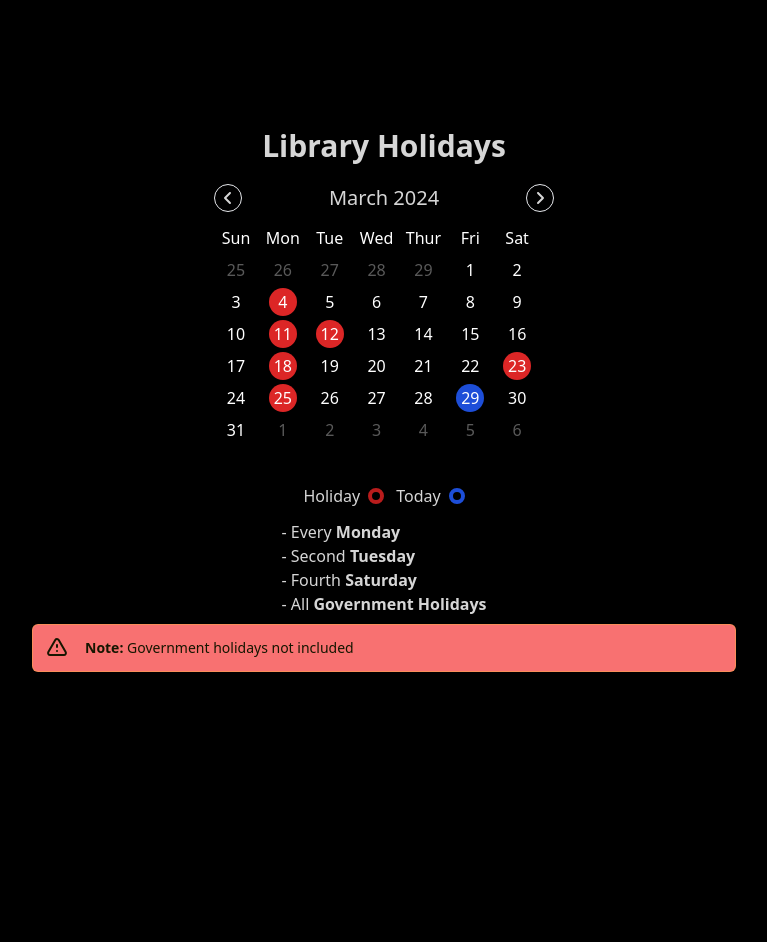
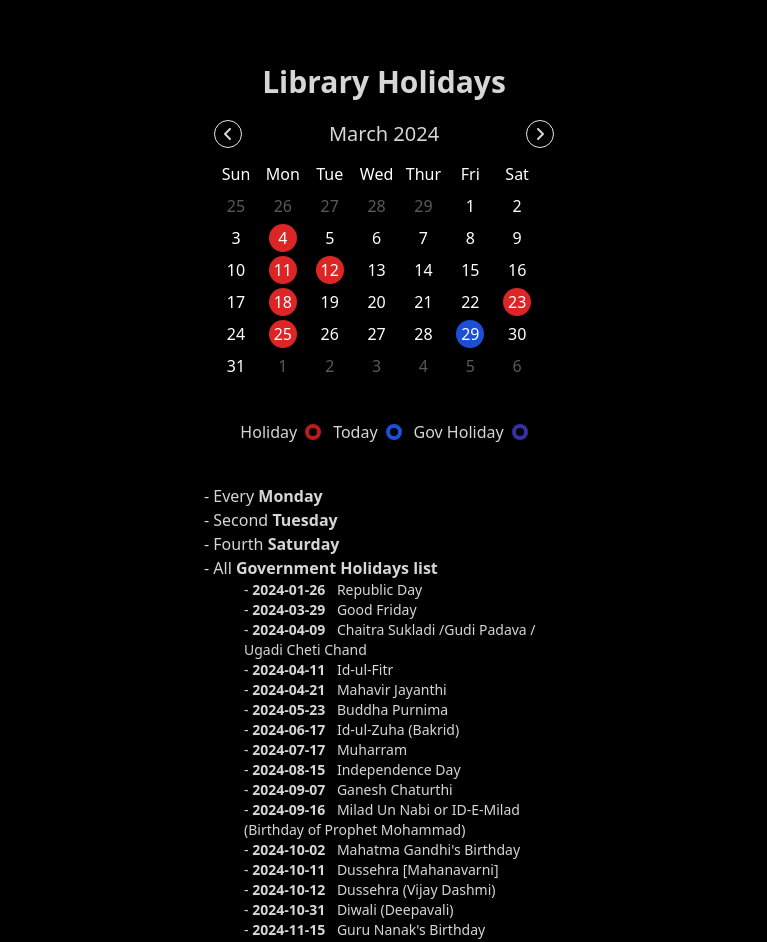
Before and after one commit to mohdfaizan5/library-holiday-checker, a React (Vite) app: page / in a window 1280 px wide. Shown: the top 942 px of the page, without its empty margins (256-1023 px from the left). Before the commit the page ends 800 px from the top, so only its background shows below. Built offline with nearby package versions, Linux system fonts and the light colour scheme.

Commit message:
Government holidays working fine and full functional

```diff
--- a/src/App.jsx
+++ b/src/App.jsx
@@ -4,9 +4,35 @@ import { Helmet } from "react-helmet";
 // import { Schema } from "react-schema.org"; // Schema.org library
 import { Analytics } from "@vercel/analytics/react";
 
+const gov_holidays = [
+  { name: "Republic Day", date: "2024-01-26" },
+  { name: "Good Friday", date: "2024-03-29" },
+  {
+    name: "Chaitra Sukladi /Gudi Padava / Ugadi Cheti Chand",
+    date: "2024-04-09",
+  },
+  { name: "Id-ul-Fitr", date: "2024-04-11" },
+  { name: "Mahavir Jayanthi", date: "2024-04-21" },
+  { name: "Buddha Purnima", date: "2024-05-23" },
+  { name: "Id-ul-Zuha (Bakrid)", date: "2024-06-17" },
+  { name: "Muharram", date: "2024-07-17" },
+  { name: "Independence Day", date: "2024-08-15" },
+  { name: "Ganesh Chaturthi", date: "2024-09-07" },
+  {
+    name: "Milad Un Nabi or ID-E-Milad (Birthday of Prophet Mohammad)",
+    date: "2024-09-16",
+  },
+  { name: "Mahatma Gandhi's Birthday", date: "2024-10-02" },
+  { name: "Dussehra [Mahanavarni]", date: "2024-10-11" },
+  { name: "Dussehra (Vijay Dashmi)", date: "2024-10-12" },
+  { name: "Diwali (Deepavali)", date: "2024-10-31" },
+  { name: "Guru Nanak's Birthday", date: "2024-11-15" },
+  { name: "Christmas Day", date: "2024-12-25" },
+];
+
 const App = () => {
   return (
-    <div className="flex flex-col items-center h-[100vh] justify-center">
+    <div className="flex flex-col items-center min-h-[100vh] justify-center">
       <Analytics />
 
       <Helmet>
@@ -44,7 +70,7 @@ const App = () => {
       {/* <h1 className="[&::selection]:text-base-content relative col-start-1 row-start-1 bg-[linear-gradient(90deg,theme(colors.error)_0%,theme(colors.secondary)_9%,theme(colors.secondary)_42%,theme(colors.primary)_47%,theme(colors.accent)_100%)] bg-clip-text [-webkit-text-fill-color:transparent] [&::selection]:bg-blue-700/20 [@supports(color:oklch(0%_0_0))]:bg-[linear-gradient(90deg,oklch(var(--s))_4%,color-mix(in_oklch,oklch(var(--s)),oklch(var(--er)))_22%,oklch(var(--p))_45%,color-mix(in_oklch,oklch(var(--p)),oklch(var(--a)))_67%,oklch(var(--a))_100.2%)] text-3xl font-bold" >Faizan</h1> */}
       <Calendar2 />
 
-      <div className="flex items-center gap-3 mt-10 mb-3">
+      <div className="flex items-center gap-3 mt-10 mb-10">
         <div className="flex items-center gap-2">
           Holiday{" "}
           <div className="p-1 border-4 border-red-700 rounded-full size-1"></div>
@@ -53,10 +79,14 @@ const App = () => {
           Today{" "}
           <div className="p-1 border-4 border-blue-700 rounded-full size-1"></div>
         </div>
+        <div className="flex items-center gap-2">
+          Gov Holiday{" "}
+          <div className="p-1 border-4 border-indigo-800 rounded-full size-1"></div>
+        </div>
       </div>
 
       {/* <div className="flex items-center gap-3 mt-10"></div> */}
-      <div>
+      <div className="pb-10">
         <h5>
           - Every <b>Monday</b>
         </h5>
@@ -67,11 +97,21 @@ const App = () => {
           - Fourth <b>Saturday</b>
         </h5>
         <h5>
-          - All <b>Government Holidays</b>
+          - All <b>Government Holidays list</b>
+          <div className="ml-10 text-sm font-light">
+            {gov_holidays.map(({ date, name }) => {
+              return (
+                <div key={date} className="max-w-80">
+                  - <span className="mr-2 font-bold">{date}</span> {name}
+                </div>
+              );
+            })}
+          </div>
         </h5>
+        <div className="px-3 py-2 mt-5 text-center text-black bg-red-200 rounded-full">Made with 💖<a className="underline " href="https://twitter.com/mohdfaizan_5/" target="_blank">mohdfaizan_5</a></div>
       </div>
       {/* <ChatBubble/> */}
-      <div
+      {/* <div
         role="alert"
         className="alert alert-warning bg-red-400 max-w-[55vw] flex max-h-12 mt-2 text-sm p-3 rounded-md"
       >
@@ -91,7 +131,7 @@ const App = () => {
         <span>
           <b>Note:</b> Government holidays not included
         </span>
-      </div>
+      </div> */}
     </div>
   );
 };
--- a/src/components/Calendar2.jsx
+++ b/src/components/Calendar2.jsx
@@ -1,6 +1,32 @@
 import React, { useState, useEffect } from "react";
 import { FaAngleRight } from "react-icons/fa6";
 import { FaAngleLeft } from "react-icons/fa6";
+
+const gov_holidays = [
+  { name: "Republic Day", date: "2024-01-26" },
+  { name: "Good Friday", date: "2024-03-29" },
+  {
+    name: "Chaitra Sukladi /Gudi Padava / Ugadi Cheti Chand",
+    date: "2024-04-09",
+  },
+  { name: "Id-ul-Fitr", date: "2024-04-11" },
+  { name: "Mahavir Jayanthi", date: "2024-04-21" },
+  { name: "Buddha Purnima", date: "2024-05-23" },
+  { name: "Id-ul-Zuha (Bakrid)", date: "2024-06-17" },
+  { name: "Muharram", date: "2024-07-17" },
+  { name: "Independence Day", date: "2024-08-15" },
+  { name: "Ganesh Chaturthi", date: "2024-09-07" },
+  {
+    name: "Milad Un Nabi or ID-E-Milad (Birthday of Prophet Mohammad)",
+    date: "2024-09-16",
+  },
+  { name: "Mahatma Gandhi's Birthday", date: "2024-10-02" },
+  { name: "Dussehra [Mahanavarni]", date: "2024-10-11" },
+  { name: "Dussehra (Vijay Dashmi)", date: "2024-10-12" },
+  { name: "Diwali (Deepavali)", date: "2024-10-31" },
+  { name: "Guru Nanak's Birthday", date: "2024-11-15" },
+  { name: "Christmas Day", date: "2024-12-25" },
+];
 
 function Calendar2() {
   const [date, setDate] = useState(new Date());
@@ -70,6 +96,24 @@ function Calendar2() {
         style += " fourth-saturday";
       }
 
+      // Check for government holidays
+      gov_holidays.forEach((each) => {
+        // console.log(
+        //   currentDate.getFullYear(),
+        //   parseInt(each.date.slice(0, 4)),
+        //   each.date
+        // );
+
+        // return
+        if (
+          currentDate.getMonth() === parseInt(each.date.slice(5, 7)) &&
+          currentDate.getFullYear() === parseInt(each.date.slice(0, 4)) &&
+          currentDate.getDate() === parseInt(each.date.slice(8, 10))
+        ) {
+          style += " gov_holiday";
+        }
+      });
+
       // ✅Check for today
       if (
         i === date.getDate() &&
@@ -98,7 +142,7 @@ function Calendar2() {
 
     const days = ["Sun", "Mon", "Tue", "Wed", "Thur", "Fri", "Sat"];
     return (
-      <div className="calendar">
+      <div className="mt-16 calendar">
         <h1 className="mb-5 text-3xl font-semibold text-center">
           Library Holidays
         </h1>
@@ -112,14 +156,16 @@ function Calendar2() {
                   setYear((year) => year - 1);
                   setMonth(12);
                 }
-                setMonth((month) => month - 1);              }}
+                setMonth((month) => month - 1);
+              }}
             />
           </button>
           <h3 className="mb-3 text-xl font-light">
             {months[month]} {year}
           </h3>
           <button className="flex items-center justify-center border rounded-full size-7 active:scale-110">
-            <FaAngleRight className=""
+            <FaAngleRight
+              className=""
               onClick={() => {
                 console.log(month);
                 if (month == 11) {
--- a/src/index.css
+++ b/src/index.css
@@ -11,6 +11,9 @@
   }
   .monday {
     @apply rounded-full bg-red-600 size-7 text-white flex justify-center items-center
+  }
+  .gov_holiday {
+    @apply rounded-full bg-indigo-800 size-7 text-white flex justify-center items-center
   }
   .fourth-saturday {
     @apply rounded-full bg-red-600 size-7 text-white flex justify-center items-center
```
Also changed, not shown: 1 other file (tests, documents, lock files or other folders).
